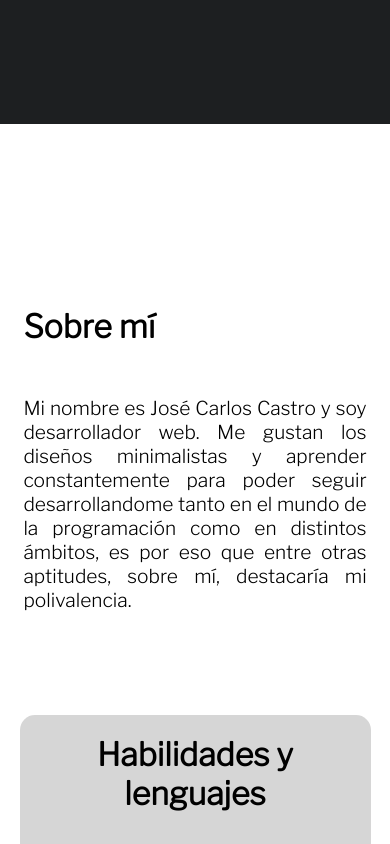
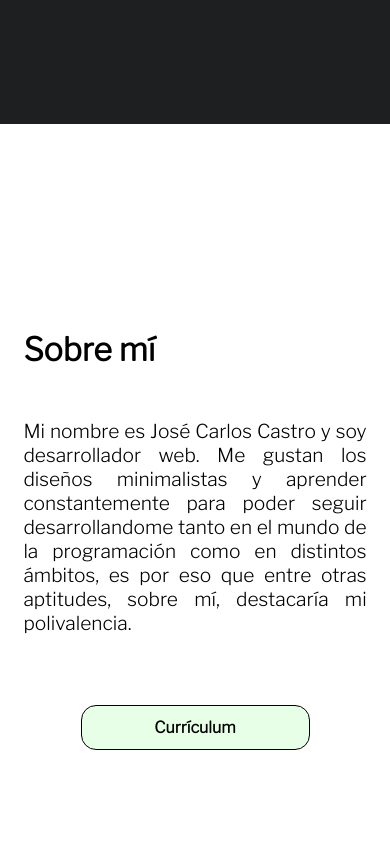
Before and after one commit to najocar/portfolio, a plain HTML site: page index.html in a window 390 px wide. Shown: the part 720-1564 px from the top of the page. Drawn offline with nearby package versions, Linux system fonts and the light colour scheme.

Commit message:
responsive fix

```diff
--- a/css/main.css
+++ b/css/main.css
@@ -147,7 +147,7 @@ body {
 #sobre_mi {
   background-image: url(../img/laptop.png);
   background-size: 20%;
-  background-position: 90% 60%;
+  background-position: 90% 55%;
   background-repeat: no-repeat;
   min-height: 100vh;
   display: flex;
@@ -397,6 +397,12 @@ svg {
 
 }
 
+@media screen and (min-width: 590px) {
+  #curriculum-movil {
+    display: none;
+  }
+}
+
 @media screen and (max-width: 589px) {
   #curriculum {
     display: none;
@@ -412,11 +418,29 @@ svg {
 
   #sobre_mi {
     background-image: none;
+    min-height: 90vh;
   }
 
   #sobre_mi p {
     margin-left: 6%;
     width: 88%;
+  }
+
+  #curriculum-movil {
+    position: relative;
+    top: 6vh;
+    border: black 1.5px solid;
+    border-radius: 15px;
+    height: 80%;
+    padding: 12px 16px;
+    background-color: rgba(192, 255, 192, 0.388);
+    display: block;
+    width: 50%;
+    text-align: center;
+    margin: auto;
+    text-decoration: none;
+    color: black;
+    font-weight: bolder;
   }
 
   #lenguajes {
@@ -433,6 +457,14 @@ svg {
   /* #imagenesLenguajes img{
     width: 20%;
   } */
+
+  .grid-container {
+    grid-template-columns: auto;
+  }
+
+  .grid-item img {
+    width: 100%;
+  }
 
   #contactos {
     display: block;
@@ -454,17 +486,13 @@ svg {
     width: 23%;
   }
 
-  .grid-item img {
-    width: 120%;
+  .overlay {
+    width: 100%;
   }
 
-  .overlay {
-    width: 120%;
-  }
-
-  .text {
+  /* .text {
     font-size: .8em;
-  }
+  } */
 
   .overlay a {
     top: 10px;
--- a/index.html
+++ b/index.html
@@ -35,7 +35,7 @@
     </div>
     <div class="animado" id="sobre_mi">
         <div>
-            <h1 class="apartado" style="margin-top: 100px; margin-bottom: 50px;">Sobre mí</h1>
+            <h1 class="apartado" style="margin-bottom: 50px;">Sobre mí</h1>
             <div>
                 <p>
                     Mi nombre es José Carlos Castro y soy desarrollador web. Me gustan los diseños minimalistas y
@@ -45,6 +45,7 @@
                     ámbitos, es por eso que entre otras aptitudes, sobre mí, destacaría mi polivalencia.
                 </p>
             </div>
+            <a href="./curriculum-vitae.pdf" target="_blank" id="curriculum-movil">Currículum</a>
         </div>
     </div>
     <div id="lenguajes">
```
